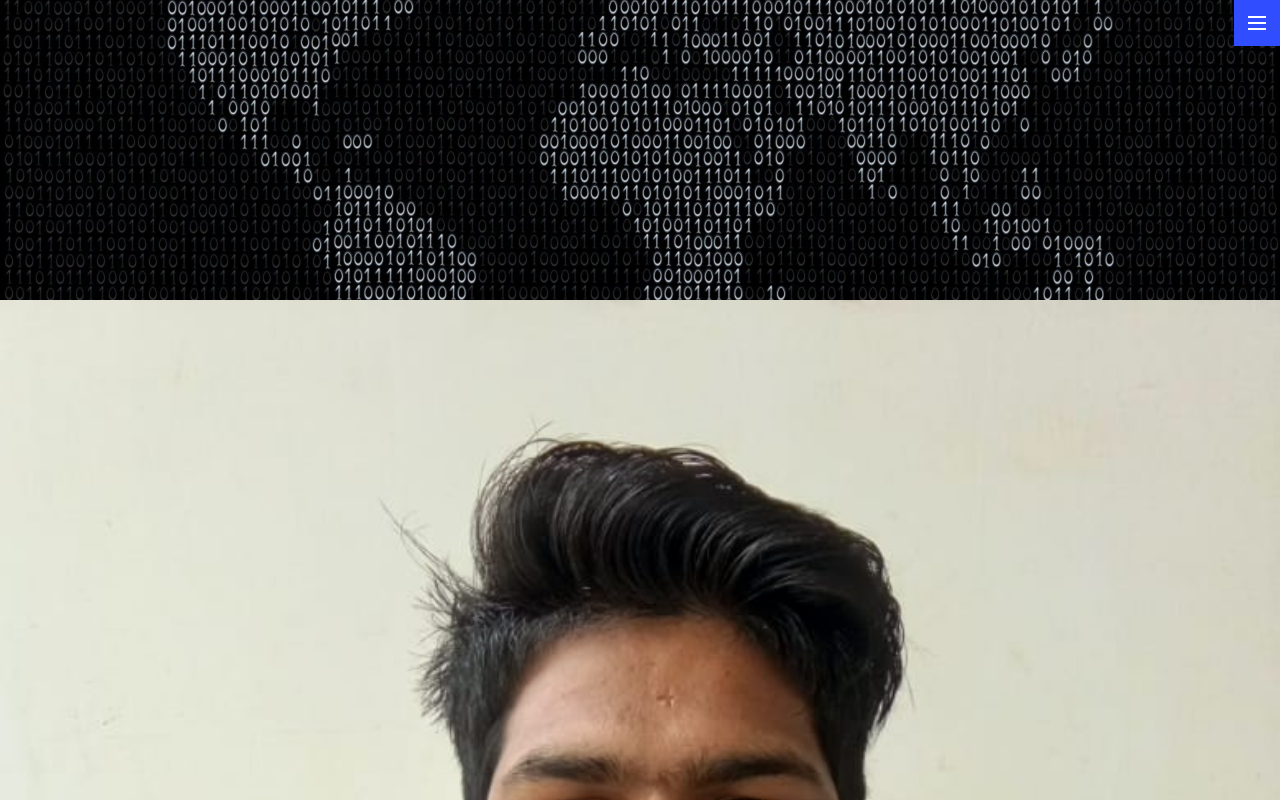
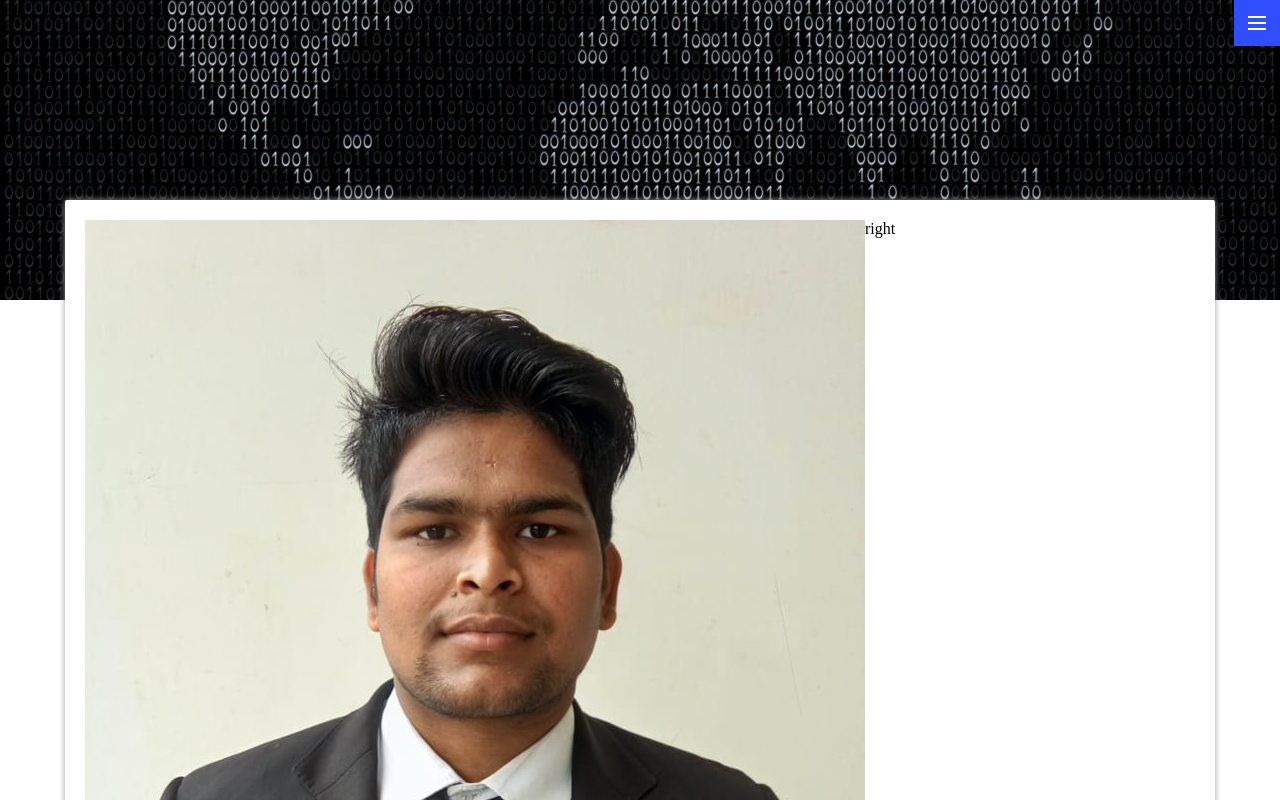
Before and after one commit to rohit-git-2001/PORTFOLIO, a plain HTML site: page index.html in a window 1280 px wide. Shown: the top 800 px of the page. Drawn offline with nearby package versions, Linux system fonts and the light colour scheme.

Commit message:
doing css of intro section

```diff
--- a/index.html
+++ b/index.html
@@ -4,7 +4,7 @@
 <head>
     <meta charset="UTF-8">
     <link rel="stylesheet" href="style.css">
-    <link rel="icon" type="image/x-icon" href="/images/Rohit.jpg">
+    <link rel="icon" type="image/x-icon" href="/images/Rohit2.PNG">
     <link href="https://cdn.jsdelivr.net/npm/remixicon@2.2.0/fonts/remixicon.css" rel="stylesheet">
     <meta name="viewport" content="width=device-width, initial-scale=1.0">
     <title>PortFolio</title>
--- a/style.css
+++ b/style.css
@@ -44,4 +44,23 @@ a {
 
 /* HEADER end */
 
-/* Main Conteiner */
+/* Main Conteiner Start */
+
+.main-container{
+    width: 100%;
+    max-width: 1150px;
+    margin: auto;
+    margin-top: -100px;
+}
+
+/* Main Conteiner End */
+
+/* Intro section start */
+.intro-section {
+    display: flex;
+    box-shadow: 0px 0px 6px #9b9b9b;
+    background: #fff;
+    border-radius: 2px;
+    padding: 20px;
+}
+/* Intro section end */
```
Also changed, not shown: Images/Rohit2.PNG (added).
